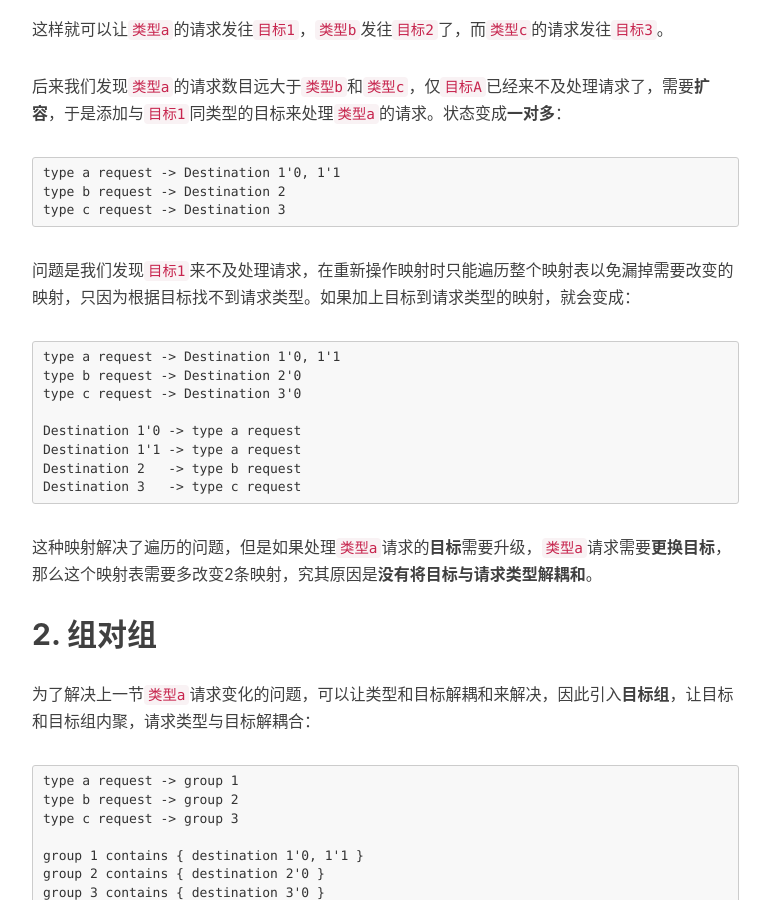
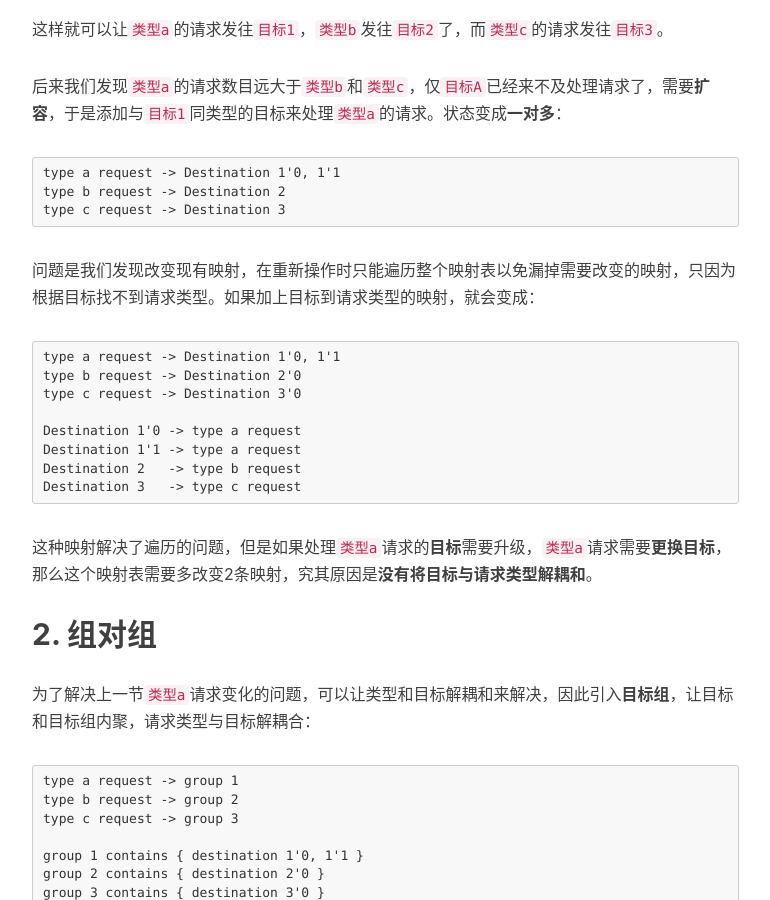
Before and after one commit to singchia/singchia.github.io, a Jekyll site: the page built from _posts/2018-01-20-Data-Model-Of-Mapping.md, in a window 1280 px wide and 900 px high, scrolled down 1223 px. Shown: the whole window, without its empty margins (233-1003 px from the left). Built offline with Jekyll 4.4.1, drawn with Linux system fonts in a browser that asks for light colours; nearby versions of some CDN libraries; comment, search, counter and statistics services are not loaded.

Commit message:
modification

````diff
--- a/_posts/2018-01-20-Data-Model-Of-Mapping.md
+++ b/_posts/2018-01-20-Data-Model-Of-Mapping.md
@@ -36,7 +36,7 @@ tags:
 	type b request -> Destination 2
 	type c request -> Destination 3
 
-问题是我们发现```目标1```来不及处理请求，在重新操作映射时只能遍历整个映射表以免漏掉需要改变的映射，只因为根据目标找不到请求类型。如果加上目标到请求类型的映射，就会变成：
+问题是我们发现改变现有映射，在重新操作时只能遍历整个映射表以免漏掉需要改变的映射，只因为根据目标找不到请求类型。如果加上目标到请求类型的映射，就会变成：
 
 	type a request -> Destination 1'0, 1'1
 	type b request -> Destination 2'0
````
